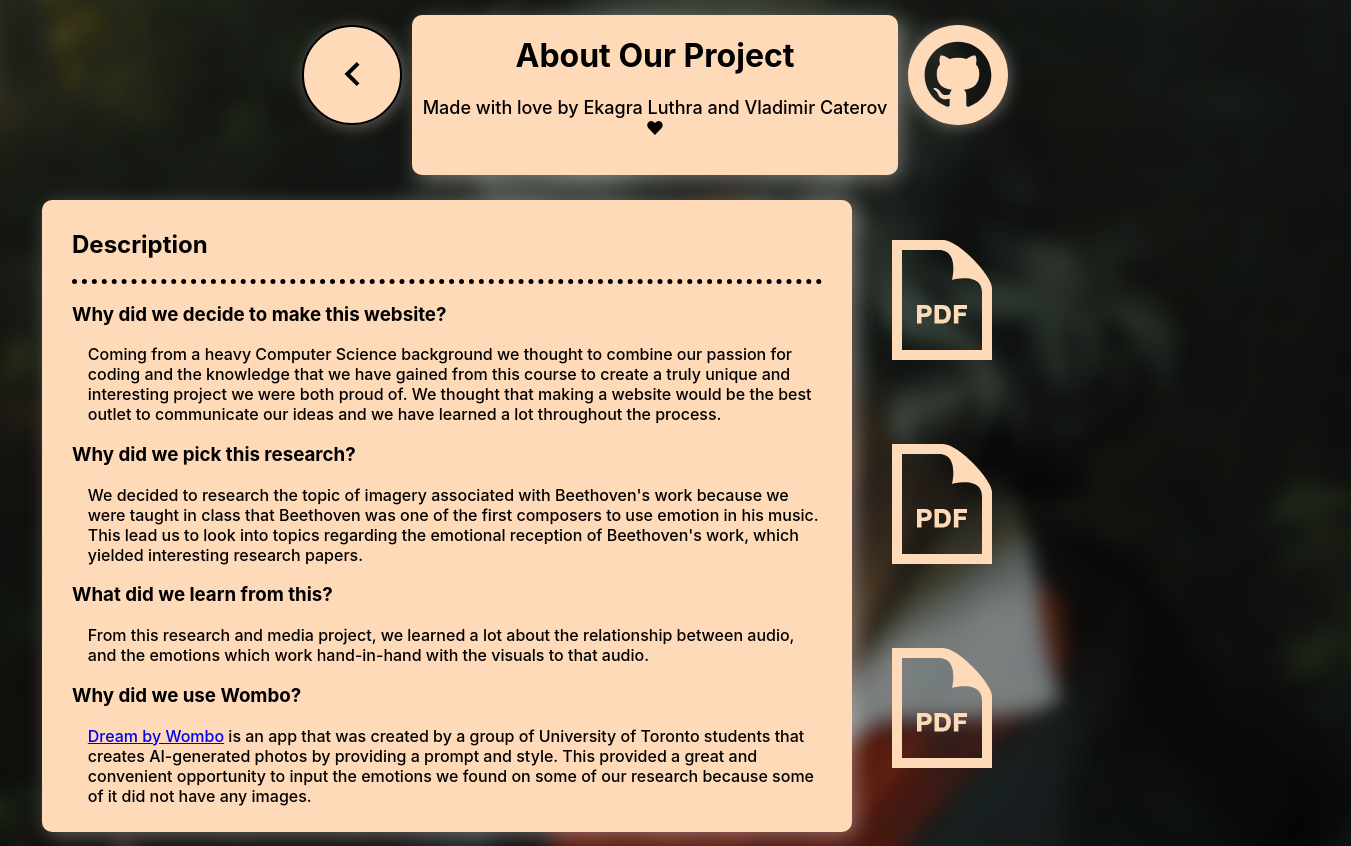
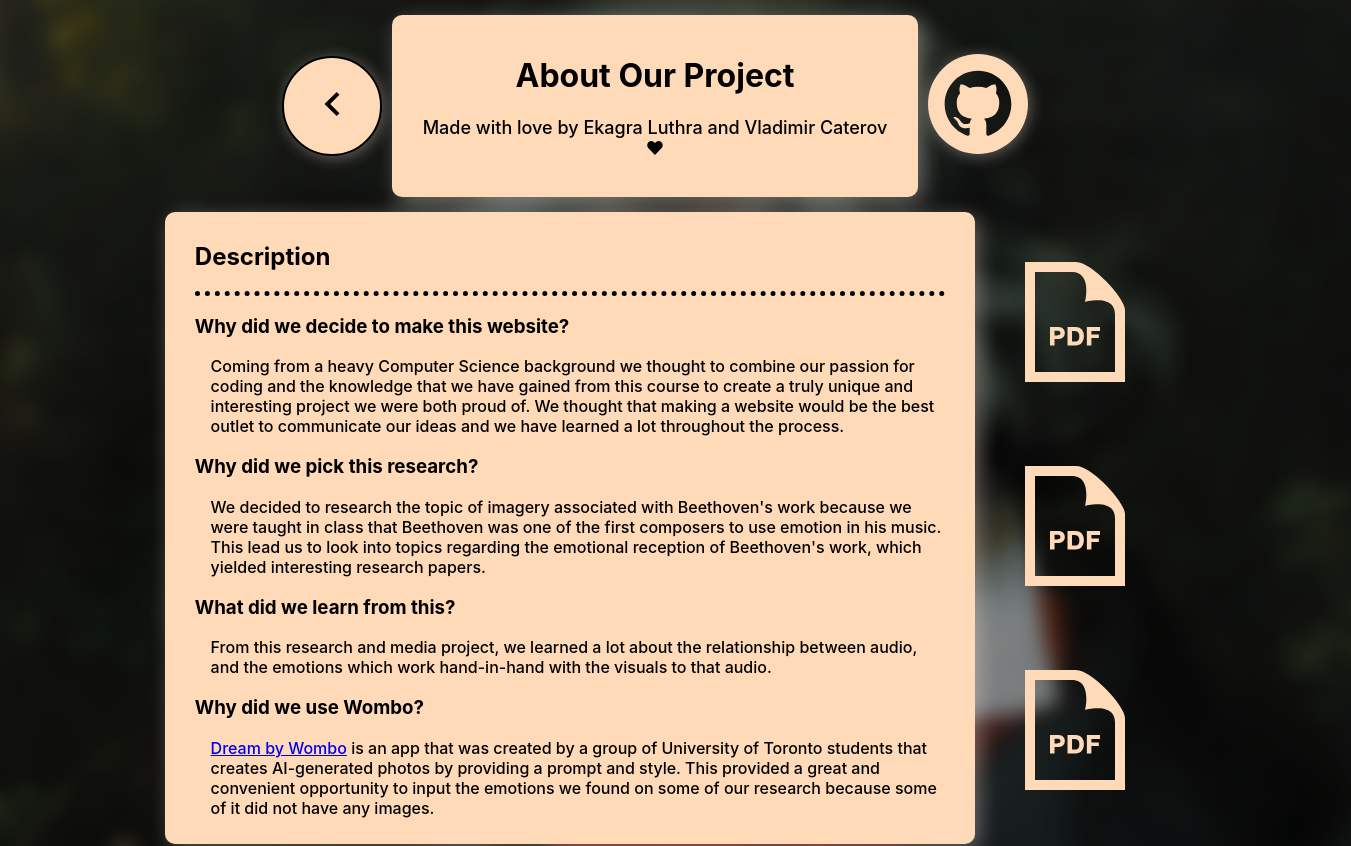
Before and after one commit to VladCaterov/beethoven-final-project, a React (Create React App) app in the folder beethoven-final/: page /about in a window 1280 px wide. Shown: the top 846 px of the page, 1351 px wide, since content can reach past the window. Built offline with nearby package versions, Linux system fonts and the light colour scheme.

Commit message:
added small slideshow and centered description

```diff
--- a/beethoven-final/src/views/css/about.css
+++ b/beethoven-final/src/views/css/about.css
@@ -1,7 +1,7 @@
-.container{
-  display:flex;
-  width:100vw;
-  height:100vh;
+.container {
+  display: flex;
+  width: 100vw;
+  height: 100vh;
   justify-content: center;
 }
 
@@ -27,8 +27,7 @@
   /* opacity: 0;
   transition: opacity 1s;
   -webkit-transition: background 1s; */
-  width:95%;
-
+  width: 95%;
 }
 @keyframes fadein {
   from {
@@ -66,17 +65,18 @@
   }
 }
 .head-container {
-  display:flex;
-  height:20%;
-  width:100%;
+  display: flex;
+  width: 100%;
   justify-content: center;
-  padding:15px;
+  padding: 15px;
 }
 
 .redirect-container {
-  width: 100px;
-  height: 100px;
-  padding:10px;
+  display: flex;
+  align-items: center;
+  justify-content: center;
+
+  padding: 10px;
 }
 
 .redirect-container__button {
@@ -92,8 +92,11 @@
   background-color: rgb(240, 192, 150);
   cursor: pointer;
 }
-.github-container{
-  padding:10px;
+.github-container {
+  display: flex;
+  align-items: center;
+  justify-content: center;
+  padding: 10px;
 }
 .github-container__img {
   width: 100px;
@@ -105,15 +108,13 @@
   cursor: pointer;
 }
 .header-container {
-
   /* position: absolute; */
   box-shadow: rgba(255, 236, 236, 0.35) 5px 5px 20px;
-
   width: 40%;
+  height: 80%;
   border-radius: 10px;
-
+  padding: 20px;
   background-color: peachpuff;
-
 }
 
 .header-container__h1 {
@@ -127,19 +128,22 @@
   font-weight: 500;
 }
 .no-header-container {
-  width:100%;
+  align-items: center;
+  justify-content: center;
+  display: flex;
+  width: 100%;
   height: auto;
 }
 
 .description-container {
   box-shadow: rgba(255, 236, 236, 0.35) 5px 5px 20px;
-  float:left;
+  float: left;
   width: 65%;
   background-color: peachpuff;
   border-radius: 10px;
-  margin:10px;
-  padding:10px;
-
+  /* margin: 10px; */
+  padding: 10px;
+  margin-left: 40px;
 }
 
 .main-heading-border {
@@ -148,19 +152,15 @@
   border-bottom: 5px dotted black;
 }
 
-
-
 .description-container__h2,
 .description-container__h3,
 .description-container__p,
 .description-row-container__h3,
-
 .description-row-container__p {
   margin-left: 20px;
 }
 
-
- .description-container__p {
+.description-container__p {
   font-weight: 500;
   padding-left: 2%;
   padding-right: 2%;
@@ -172,13 +172,12 @@
   padding-right: 2%;
 }
 
-
 .resources-container {
+  padding-left: 20px;
   float: left;
   border-radius: 10px;
   position: sticky;
 }
-
 
 .resource-container {
   margin: 20px;
@@ -198,24 +197,39 @@ svg {
 svg:hover {
   fill: rgb(240, 192, 150) !important;
 }
-/*
+
 .resource-container__img--larger,
 .resource-container__img:hover {
-  width: 170px;
-  height: 220px;
+  /* width: 170px;
+  height: 220px; */
   cursor: pointer;
 }
+
 .slideshow-container {
-  float: left;
+  display: flex;
+  justify-content: center;
+  align-items: center;
+  width: 100%;
+  padding-bottom: 10px;
+}
+.slideshow-image-container {
+  display: flex;
+  justify-content: center;
+  align-items: center;
+  padding-bottom: 20px;
+}
+.slideshow-image-container__img {
+  border-radius: 5px;
+  width: 20%;
+  height: 30%;
+  padding-bottom: 10px;
 }
 .beethoven-9th {
-  position: fixed;
   border-radius: 5px;
-  left: 62%;
-  top: 20%;
-  width: 615px;
-  height: 615px;
-} */
+  width: 50%;
+  height: 66vh;
+  padding-bottom: 10px;
+}
 /* .resource-container__p {
   text-align: center;
   font-weight: 500;
```
